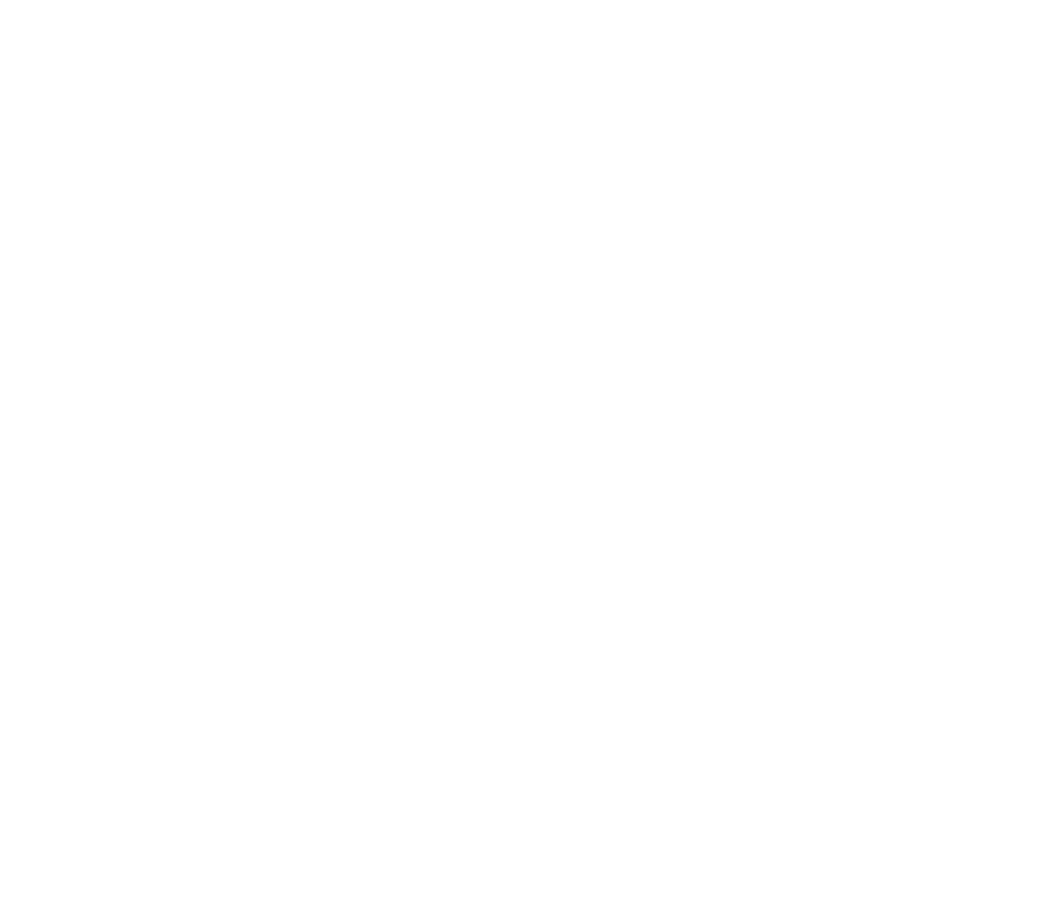
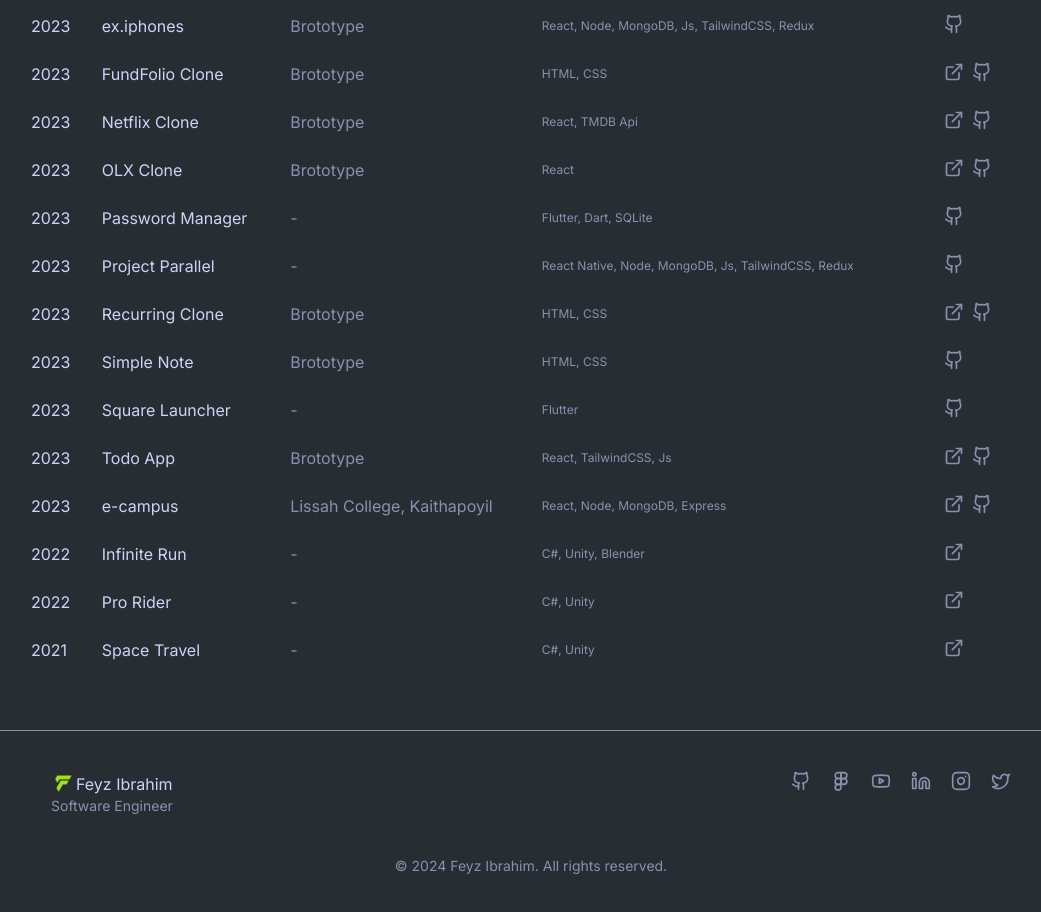
Before and after one commit to feyzibrahim/personal-portfolio-v2, a Next.js app: page /archive in a window 1280 px wide. Before the commit this address had no page. Shown: the part 802-1714 px from the top of the page, without its empty margins (109-1150 px from the left). Before the commit the page ends 800 px from the top, so only its background shows below. Built offline with nearby package versions, Linux system fonts and the light colour scheme.

Commit message:
feat: almost completed

```diff
--- /dev/null
+++ b/src/app/archive/page.tsx
@@ -0,0 +1,249 @@
+import { ExternalLink, Figma, Github, HardDrive } from "lucide-react";
+import Link from "next/link";
+
+export default function Archive() {
+	const projects = [
+		{
+			id: 1,
+			year: "2024",
+			title: "Recurring",
+			made_at: "Brototype",
+			built_with: "Next, Node, Mongodb, Ts, Microservice, Clean Architecture",
+			link: "https://recurring.site/",
+			github: "https://github.com/feyzibrahim/recurring",
+			figma: "https://www.figma.com/community/file/1327219082669006024/recurring-saas-company-management-system",
+		},
+		{
+			id: 2,
+			year: "2024",
+			title: "Weather App",
+			made_at: "Brototype",
+			built_with: "Vue",
+			link: "https://weather-app-vue-8j3s.onrender.com/",
+			github: "https://github.com/feyzibrahim/weather-app-vue",
+		},
+		{
+			id: 3,
+			year: "2023",
+			title: "Accounts Manager",
+			made_at: "-",
+			built_with: "Electron, Js, SQLite",
+			github: "https://github.com/feyzibrahim/accounts-manager",
+		},
+		{
+			id: 4,
+			year: "2023",
+			title: "Audio Troll App",
+			made_at: "-",
+			built_with: "Flutter",
+			github: "https://github.com/feyzibrahim/flutter_audio_app",
+		},
+		{
+			id: 5,
+			year: "2023",
+			title: "Book Share Hub",
+			made_at: "-",
+			built_with: "React, Node, MongoDB, Js, TailwindCSS, Redux",
+			link: "https://exiphones.shop/",
+			github: "https://github.com/feyzibrahim/ex-iphone",
+			figma: "https://www.figma.com/community/file/1288476919033677670/ex-iphone-e-commerce-website-template",
+		},
+		{
+			id: 6,
+			year: "2023",
+			title: "Business Manager",
+			made_at: "-",
+			built_with: "Flutter, Dart, Firebase",
+			github: "https://github.com/feyzibrahim/flutter_business_manager",
+		},
+		{
+			id: 7,
+			year: "2023",
+			title: "DiSign",
+			made_at: "-",
+			built_with: "Flutter, Dart, Firebase",
+			github: "https://github.com/feyzibrahim/kotlin_DiSign",
+		},
+		{
+			id: 8,
+			year: "2023",
+			title: "Enlarge Text",
+			made_at: "-",
+			built_with: "Flutter",
+			github: "https://github.com/feyzibrahim/kotlin_EnlargeText",
+		},
+		{
+			id: 9,
+			year: "2023",
+			title: "ex.iphones",
+			made_at: "Brototype",
+			built_with: "React, Node, MongoDB, Js, TailwindCSS, Redux",
+			github: "https://github.com/feyzibrahim/book-share-hub",
+		},
+		{
+			id: 10,
+			year: "2023",
+			title: "FundFolio Clone",
+			made_at: "Brototype",
+			built_with: "HTML, CSS",
+			link: "https://feyzibrahim.github.io/brototype-week1-task2-fundfolio/",
+			github: "https://github.com/feyzibrahim/brototype-week1-task2-fundfolio",
+		},
+		{
+			id: 11,
+			year: "2023",
+			title: "Netflix Clone",
+			made_at: "Brototype",
+			built_with: "React, TMDB Api",
+			link: "https://brototype-neftlix-clone.onrender.com/",
+			github: "https://github.com/feyzibrahim/brototype-week12-netflix",
+		},
+		{
+			id: 12,
+			year: "2023",
+			title: "OLX Clone",
+			made_at: "Brototype",
+			built_with: "React",
+			link: "https://brototype-olx-clone.onrender.com/",
+			github: "https://github.com/feyzibrahim/brototype-week12-olx",
+		},
+		{
+			id: 13,
+			year: "2023",
+			title: "Password Manager",
+			made_at: "-",
+			built_with: "Flutter, Dart, SQLite",
+			github: "https://github.com/feyzibrahim/flutter_password_manager",
+		},
+		{
+			id: 14,
+			year: "2023",
+			title: "Project Parallel",
+			made_at: "-",
+			built_with: "React Native, Node, MongoDB, Js, TailwindCSS, Redux",
+			github: "https://github.com/feyzibrahim/project-parallel",
+		},
+		{
+			id: 15,
+			year: "2023",
+			title: "Recurring Clone",
+			made_at: "Brototype",
+			built_with: "HTML, CSS",
+			link: "https://feyzibrahim.github.io/brototype-week1-task1-recurring/",
+			github: "https://github.com/feyzibrahim/brototype-week1-task1-recurring",
+		},
+		{
+			id: 16,
+			year: "2023",
+			title: "Simple Note",
+			made_at: "Brototype",
+			built_with: "HTML, CSS",
+			github: "https://github.com/feyzibrahim/brototype-week2-task1-simplenote",
+		},
+		{
+			id: 17,
+			year: "2023",
+			title: "Square Launcher",
+			made_at: "-",
+			built_with: "Flutter",
+			github: "https://github.com/feyzibrahim/flutter_square_launcher",
+		},
+		{
+			id: 18,
+			year: "2023",
+			title: "Todo App",
+			made_at: "Brototype",
+			built_with: "React, TailwindCSS, Js",
+			link: "https://feyzibrahim.github.io/brototype-week11-todo-app/",
+			github: "https://github.com/feyzibrahim/brototype-week11-todo-app",
+		},
+		{
+			id: 19,
+			year: "2023",
+			title: "e-campus",
+			made_at: "Lissah College, Kaithapoyil",
+			built_with: "React, Node, MongoDB, Express",
+			link: "https://ecampus.onrender.com/",
+			github: "https://github.com/feyzibrahim/cms-project",
+		},
+		{
+			id: 20,
+			year: "2022",
+			title: "Infinite Run",
+			made_at: "-",
+			built_with: "C#, Unity, Blender",
+			link: "https://play.google.com/store/apps/details?id=com.FeyzIbrahim.InifiniteRun",
+		},
+		{
+			id: 21,
+			year: "2022",
+			title: "Pro Rider",
+			made_at: "-",
+			built_with: "C#, Unity",
+			link: "https://play.google.com/store/apps/details?id=com.feyzibrahim.theprorider",
+		},
+		{
+			id: 22,
+			year: "2021",
+			title: "Space Travel",
+			made_at: "-",
+			built_with: "C#, Unity",
+			link: "https://feyz-ibrahim.itch.io/space-travel",
+		},
+	];
+
+	return (
+		<div className="px-5 lg:px-32 pt-40">
+			<h1 className="text-7xl font-bold mb-5">Archive</h1>
+			<p className="text-primary">A big list of things I&apos;ve worked on</p>
+
+			<div className="py-14 overflow-x-auto text-nowrap">
+				<table className="table-auto w-full">
+					<thead>
+						<tr>
+							<th className="text-left p-3">Year</th>
+							<th className="text-left p-3">Title</th>
+							<th className="text-left p-3">Made at</th>
+							<th className="text-left p-3">Built With</th>
+							<th className="text-left p-3">Link</th>
+						</tr>
+					</thead>
+					<tbody>
+						{projects.map((project) => (
+							<tr
+								key={project.id}
+								className="hover:bg-background-secondary hover:rounded"
+							>
+								<td className="p-3">{project.year}</td>
+								<td className="p-3">{project.title}</td>
+								<td className="p-3 text-foreground-secondary">
+									{project.made_at}
+								</td>
+								<td className="p-3 text-xs text-foreground-secondary">
+									{project.built_with}
+								</td>
+								<td className="p-3 flex gap-2">
+									{project.link && (
+										<Link target="_blank" href={project.link}>
+											<ExternalLink className="w-5 h-5 text-foreground-secondary hover:text-primary hover:-translate-y-1 duration-300" />
+										</Link>
+									)}
+									{project.github && (
+										<Link target="_blank" href={project.github}>
+											<Github className="w-5 h-5 text-foreground-secondary hover:text-primary hover:-translate-y-1 duration-300" />
+										</Link>
+									)}
+									{project.figma && (
+										<Link target="_blank" href={project.figma}>
+											<Figma className="w-5 h-5 text-foreground-secondary hover:text-primary hover:-translate-y-1 duration-300" />
+										</Link>
+									)}
+								</td>
+							</tr>
+						))}
+					</tbody>
+				</table>
+			</div>
+		</div>
+	);
+}
--- a/src/app/layout.tsx
+++ b/src/app/layout.tsx
@@ -2,6 +2,11 @@
 import { Inter } from "next/font/google";
 import "./globals.css";
 import { ThemeProvider } from "@/components/theme-provider";
+import Navbar from "@/components/navbar";
+import { Settings } from "lucide-react";
+import LeftHanger from "@/components/left-hanger";
+import RightHanger from "@/components/right-hanger";
+import Footer from "@/components/footer";
 
 const inter = Inter({ subsets: ["latin"] });
 
@@ -24,7 +29,18 @@
 					enableSystem
 					disableTransitionOnChange
 				>
-					{children}
+					<>
+						<div className="w-full h-10 bg-background-secondary flex items-center gap-2 justify-center text-white">
+							<Settings className="w-4 h-4 animate-spin" />
+							<p className="text-xs">Development in progress</p>
+						</div>
+						<Navbar />
+						<LeftHanger />
+						<RightHanger />
+
+						{children}
+						<Footer />
+					</>
 				</ThemeProvider>
 			</body>
 		</html>
--- a/src/app/page.tsx
+++ b/src/app/page.tsx
@@ -1,26 +1,14 @@
 import ExperienceSwitch from "@/components/experience-switch";
 import FeaturedProjects from "@/components/featured-projects";
-import LeftHanger from "@/components/left-hanger";
-import Navbar from "@/components/navbar";
 import OtherNoteworthyProjects from "@/components/other-noteworthy-projects";
-import RightHanger from "@/components/right-hanger";
 import SectionTitle from "@/components/section-title";
 import SnakeGame from "@/components/snake-game";
-import { Settings } from "lucide-react";
 import Image from "next/image";
 import Link from "next/link";
 
 export default function Home() {
 	return (
 		<div>
-			<div className="w-full h-10 bg-background-secondary flex items-center gap-2 justify-center text-white">
-				<Settings className="w-4 h-4 animate-spin" />
-				<p className="text-xs">Development in progress</p>
-			</div>
-			<Navbar />
-			<LeftHanger />
-			<RightHanger />
-
 			{/* Landing Section */}
 			<div className="grid grid-cols-1 gap-5 lg:gap-0 lg:grid-cols-5 bg-background lg:h-screen px-5 lg:px-32">
 				<div className="lg:space-y-5 flex flex-col pt-20 lg:pt-0 lg:justify-center col-span-3">
@@ -157,6 +145,23 @@
 				</Link>
 				<OtherNoteworthyProjects />
 			</div>
+
+			{/* Contact  */}
+			<div className="px-5 lg:px-40 pb-20 lg:h-screen flex flex-col justify-center">
+				<SectionTitle title="Get In Touch" isCenter />
+				<p className="lg:w-1/2 text-center mx-auto">
+					Although I&apos;m not currently looking for any new opportunities, my
+					inbox is always open. Whether you have a question or just want to say
+					hi, I&apos;ll try my best to get back to you!
+				</p>
+				<Link
+					target="_blank"
+					href="mailto:faizashrafkk@gmail.com"
+					className="border border-primary text-primary rounded hover:bg-primary hover:text-background-secondary w-fit px-10 py-4 mx-auto mt-5"
+				>
+					Say Hi
+				</Link>
+			</div>
 		</div>
 	);
 }
--- /dev/null
+++ b/src/components/footer.tsx
@@ -0,0 +1,48 @@
+import { Figma, Github, Instagram, Linkedin, Twitter, Youtube } from "lucide-react";
+import Image from "next/image";
+import Link from "next/link";
+
+export default function Footer() {
+	return (
+		<footer className="px-5 lg:px-40 border-t border-foreground-secondary pt-10">
+			<div className="flex flex-col lg:flex-row gap-5 justify-between">
+				<div>
+					<div className="flex items-center">
+						<Image src="/logo.png" alt="logo" width={25} height={25} />
+						<p>Feyz Ibrahim</p>
+					</div>
+					<p className="text-sm text-foreground-secondary">Software Engineer</p>
+				</div>
+				<div className="flex justify-center gap-5">
+					<Link target="_blank" href="https://github.com/feyzibrahim">
+						<Github className="w-5 h-5 text-foreground-secondary hover:text-primary hover:-translate-y-1 duration-300" />
+					</Link>
+					<Link target="_blank" href="https://www.figma.com/@feyzibrahim">
+						<Figma className="w-5 h-5 text-foreground-secondary hover:text-primary hover:-translate-y-1 duration-300" />
+					</Link>
+					<Link
+						target="_blank"
+						href="https://www.youtube.com/channel/UChlOfBkweCYg5QIAY9YprTw"
+					>
+						<Youtube className="w-5 h-5 text-foreground-secondary hover:text-primary hover:-translate-y-1 duration-300" />
+					</Link>
+					<Link
+						target="_blank"
+						href="https://www.linkedin.com/in/feyz-ibrahim-861883194/"
+					>
+						<Linkedin className="w-5 h-5 text-foreground-secondary hover:text-primary hover:-translate-y-1 duration-300" />
+					</Link>
+					<Link target="_blank" href="https://www.instagram.com/fe_y_z_">
+						<Instagram className="w-5 h-5 text-foreground-secondary hover:text-primary hover:-translate-y-1 duration-300" />
+					</Link>
+					<Link target="_blank" href="https://twitter.com/fe_y_z_">
+						<Twitter className="w-5 h-5 text-foreground-secondary hover:text-primary hover:-translate-y-1 duration-300" />
+					</Link>
+				</div>
+			</div>
+			<p className="text-center text-sm text-foreground-secondary py-10">
+				&copy; 2024 Feyz Ibrahim. All rights reserved.
+			</p>
+		</footer>
+	);
+}
--- a/src/components/other-noteworthy-projects.tsx
+++ b/src/components/other-noteworthy-projects.tsx
@@ -60,11 +60,11 @@
 	];
 
 	return (
-		<div className="grid grid-cols-1 lg:grid-cols-3 gap-5 pt-12">
+		<div className="grid grid-cols-1 lg:grid-cols-3 gap-4 pt-12">
 			{noteWorthyProjects.map((project) => (
 				<div
 					key={project.id}
-					className="bg-background-secondary p-7 rounded-lg flex flex-col justify-between"
+					className="bg-background-secondary p-7 rounded flex flex-col justify-between shadow-md hover:shadow-xl hover:-translate-y-2 duration-300"
 				>
 					<div>
 						<div className="flex justify-between mb-5">
--- a/src/components/section-title.tsx
+++ b/src/components/section-title.tsx
@@ -6,7 +6,7 @@
 export default function SectionTitle({ title, isCenter }: Props) {
 	return (
 		<div className={`flex items-center gap-5 py-10 ${isCenter && `justify-center`}`}>
-			<h1 className="text-3xl font-bold text-nowrap">
+			<h1 className="text-xl lg:text-3xl font-bold text-nowrap">
 				<span className="text-primary">#</span>
 				{title}
 			</h1>
```
